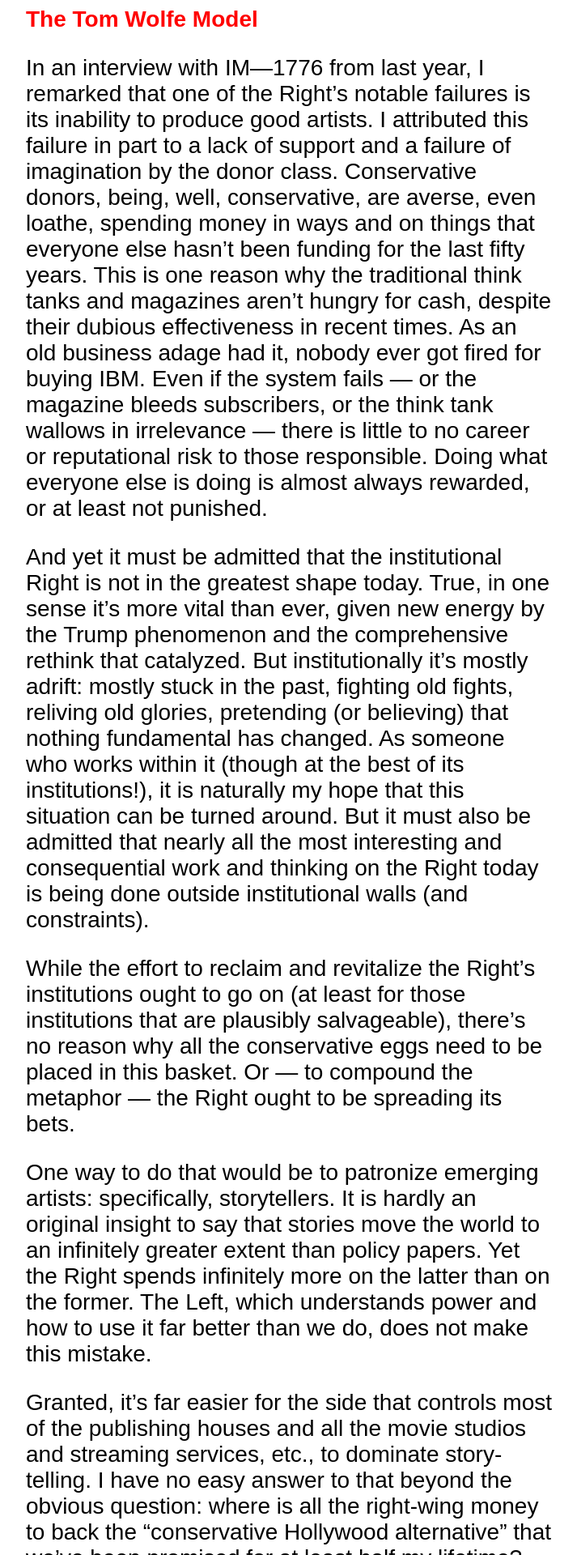
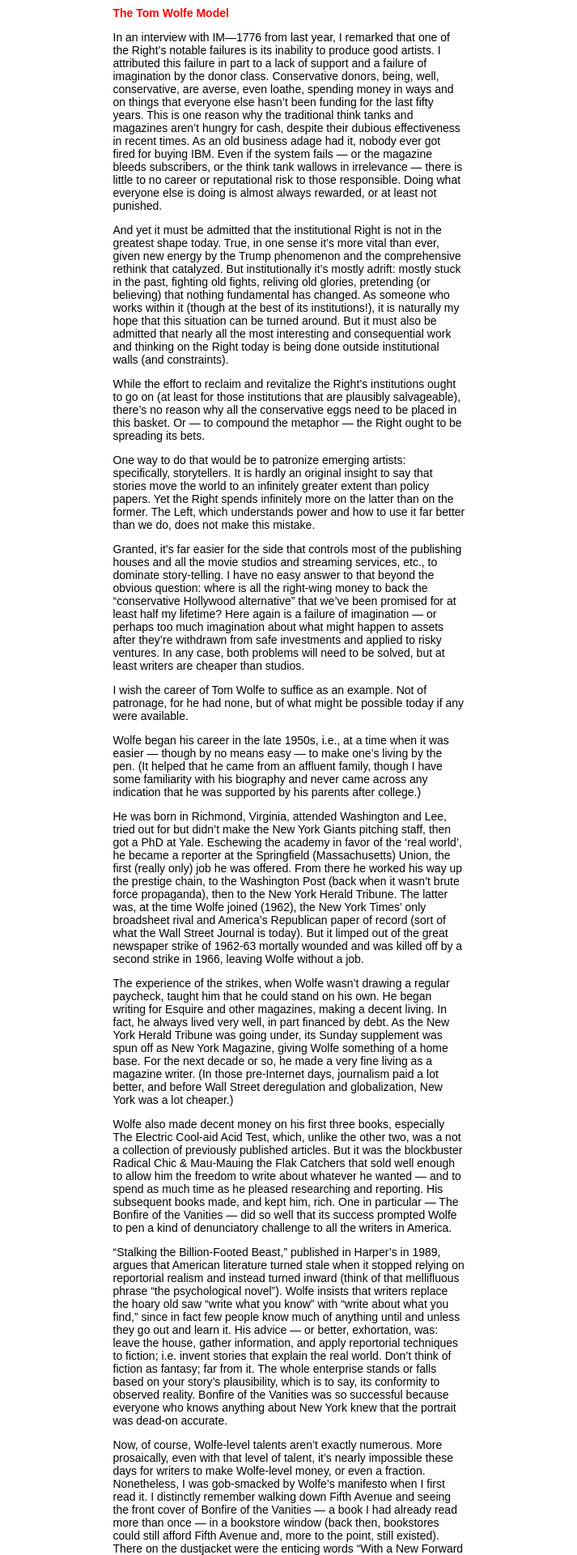
Before and after one commit to 0x000m/old, a Jekyll site: the page built from about.md, in a window 1280 px wide. Shown: the top 1920 px of the page at 81% size, without its empty margins (283-996 px from the left). Built offline with Jekyll 4.4.1, drawn with Linux system fonts in a browser that asks for light colours; our own code applies the rules of GitHub Pages for plain Markdown files.

Commit message:
Update post.html

```diff
--- a/_layouts/post.html
+++ b/_layouts/post.html
@@ -2,7 +2,7 @@
 layout: default
 ---
 
-<style>.container{background-color:red;}body{font-size:28px;}h1,h2,h3,h4,h5,h6{font-family:sans-serif;font-size:1em;}h1{color:red;}</style>
+<style>.container{background-color:red;}body{font-size:14px;}h1,h2,h3,h4,h5,h6{font-family:sans-serif;font-size:1em;}h1{color:red;}article{max-width:435px;}</style>
 
 <article>
 
```
